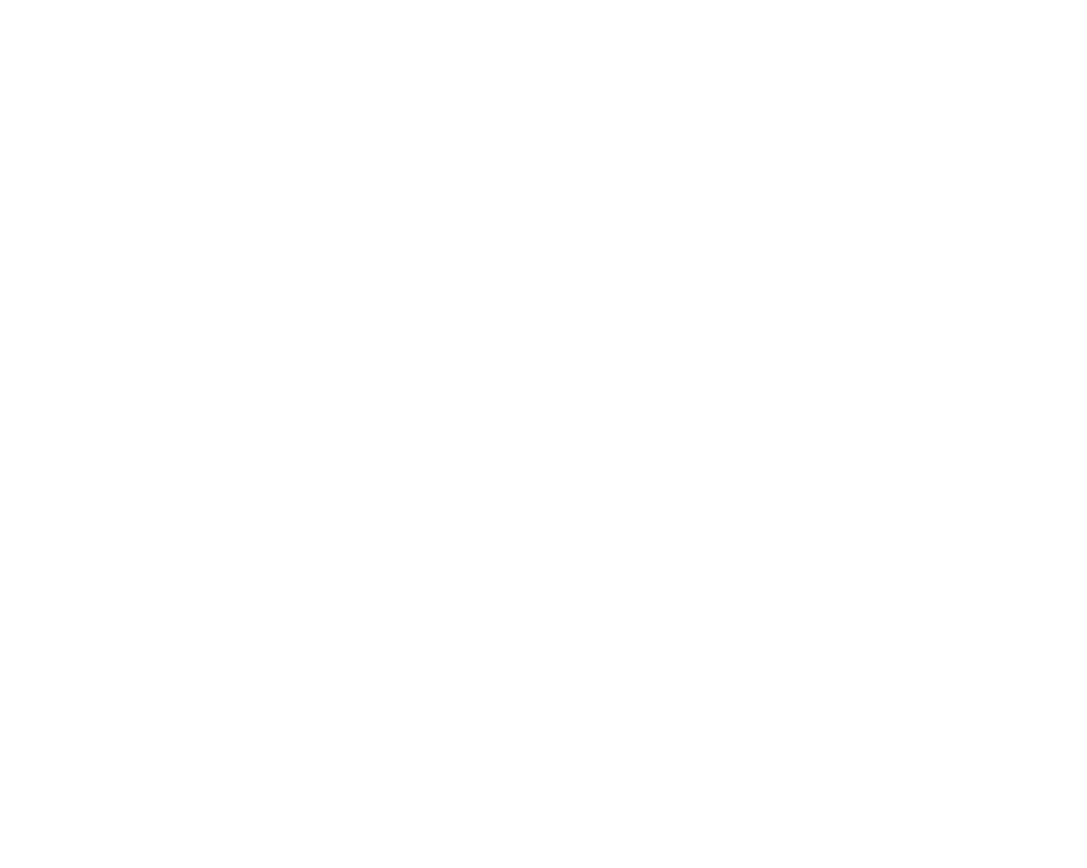
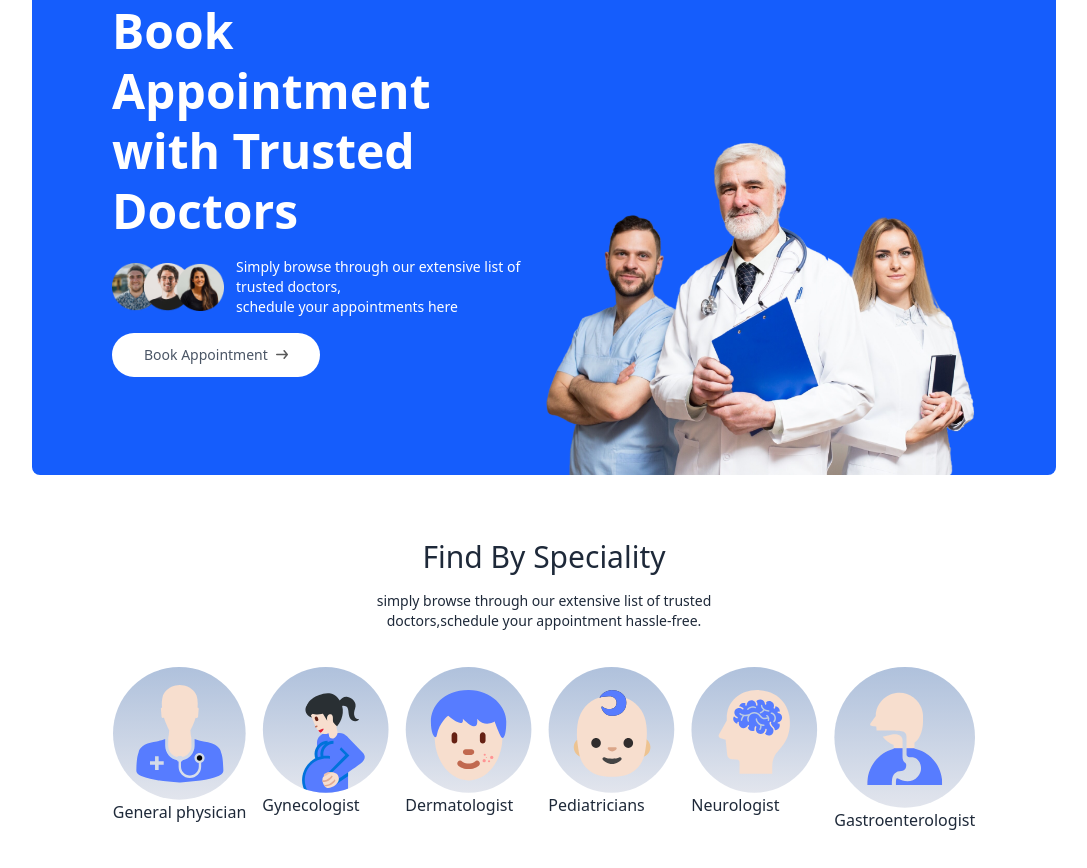
Before and after one commit to VC-Nithesh944/Help2Heal, a React (Vite) app in the folder frontend/: page / in a window 1280 px wide. Shown: the part 220-1088 px from the top of the page, without its empty margins (96-1183 px from the left). Before the commit the page ends 800 px from the top, so only its background shows below. Built offline with nearby package versions, Linux system fonts and the light colour scheme; the HTML template or start-up script is replaced by a standard one.

Commit message:
created components

```diff
--- /dev/null
+++ b/frontend/src/components/Header.jsx
@@ -0,0 +1,41 @@
+import React from "react";
+import { assets } from "../assets/assets_frontend/assets";
+
+const Header = () => {
+  return (
+    <div className="flex flex-col md:flex-row flex-wrap bg-primary rounded-lg px-6 md:px-10 lg:px-20 ">
+      {/*-------Left Section-------*/}
+      <div className="md:w-1/2 flex flex-col items-start justify-center gap-4 py-10 m-auto md:py-[10vw] md:mb-[-30px]">
+        <p className="text-3xl md:text-4xl lg:text-5xl text-white font-semibold leading-tight md:leading-tight lg:leading-tight">
+          Book Appointment <br />
+          with Trusted Doctors
+        </p>
+        <div className="flex flex-col md:flex-row items-center gap-3 text-white text-sm font-light">
+          <img className="w-28" src={assets.group_profiles} alt="" />
+          <p>
+            Simply browse through our extensive list of trusted doctors,
+            <br className="hidden sm:block" />
+            schedule your appointments here
+          </p>
+        </div>
+        <a
+          href="#speciality"
+          className="flex items-center gap-2 bg-white px-8 py-3 rounded-full text-gray-600 text-sm m-auto md:m-0 hover:scale-105 transition-all duuration-300"
+        >
+          Book Appointment{" "}
+          <img className="w-3" src={assets.arrow_icon} alt="" />
+        </a>
+      </div>
+      {/*-------Right Side  -------*/}
+      <div className="md:w-1/2 relative">
+        <img
+          className="w-full md:absolute bottom-0 h-auto rounded-lg"
+          src={assets.header_img}
+          alt=""
+        />
+      </div>
+    </div>
+  );
+};
+
+export default Header;
--- a/frontend/src/components/Navbar.jsx
+++ b/frontend/src/components/Navbar.jsx
@@ -34,11 +34,34 @@
           <div className="flex items-center gap-2 cursor-pointer group relative">
             <img className="w-8 rounded-full" src={assets.profile_pic} alt="" />
             <img className="w-2.5" src={assets.dropdown_icon} alt="" />
+            <div className="absolute top-0 right-0 pt-14 text-base font-medium text-gray-600 z--20 hidden group-hover:block">
+              <div className="min-w-48 bg-stone-100 rounded flex flex-col gap-4 p-4">
+                <p
+                  onClick={() => navigate("my-profile")}
+                  className="hover:text-black cursor-pointer"
+                >
+                  My Profile
+                </p>
+                <p
+                  onClick={() => navigate("my-appointments")}
+                  className="hover:text-black cursor-pointer"
+                >
+                  My Appointments
+                </p>
+                <p
+                  onClick={() => setToken(false)}
+                  className="hover:text-black cursor-pointer"
+                >
+                  Logout
+                </p>
+              </div>
+            </div>
           </div>
         ) : (
           <button
             onClick={() => navigate("/login")}
-            className="bg-blue-600 text-white px-8 py-3 rounded-full font-medium hidden md:block">
+            className="bg-blue-600 text-white px-8 py-3 rounded-full font-medium hidden md:block"
+          >
             Create account
           </button>
         )}
--- /dev/null
+++ b/frontend/src/components/SpecialityMenu.jsx
@@ -0,0 +1,33 @@
+import React from "react";
+import { specialityData } from "../assets/assets_frontend/assets";
+import { Link } from "react-router-dom";
+
+const SpecialityMenu = () => {
+  return (
+    <div
+      className="flex flex-col items-center gap-4 py-16 text-gray-800"
+      id="speciality"
+    >
+      <h className="text-3xl font-medium">Find By Speciality </h>
+      <p className="sm:w-1/3 text-center text-sm">
+        simply browse through our extensive list of trusted doctors,schedule
+        your appointment hassle-free.{" "}
+      </p>
+      <div className="flex sm:justify-center gap-4 pt-5 w-full overflow-scroll">
+        {specialityData.map((item, index) => (
+          <Link
+            onClick={() => scrollTo(0, 0)}
+            className="flex flex-col items-centertext-xs cursor-pointer flex-shrink-0 hover:translate-y-[-10px] transition all duration-500"
+            key={index}
+            to={`/doctors/${item.speciality}`}
+          >
+            <img classname="w-16 sm:w-24mb-2" src={item.image} alt="" />
+            <p>{item.speciality}</p>
+          </Link>
+        ))}
+      </div>
+    </div>
+  );
+};
+
+export default SpecialityMenu;
--- a/frontend/src/index.css
+++ b/frontend/src/index.css
@@ -7,3 +7,6 @@
 @theme {
   --color-primary: #155dfc;
 }
+::-webkit-scrollbar {
+  @apply hidden;
+}
--- a/frontend/src/pages/Home.jsx
+++ b/frontend/src/pages/Home.jsx
@@ -1,7 +1,14 @@
 import React from "react";
+import Header from "../components/Header";
+import SpecialityMenu from "../components/SpecialityMenu";
 
 const Home = () => {
-  return <div>Home</div>;
+  return (
+    <div>
+      <Header />
+      <SpecialityMenu />
+    </div>
+  );
 };
 
 export default Home;
```
